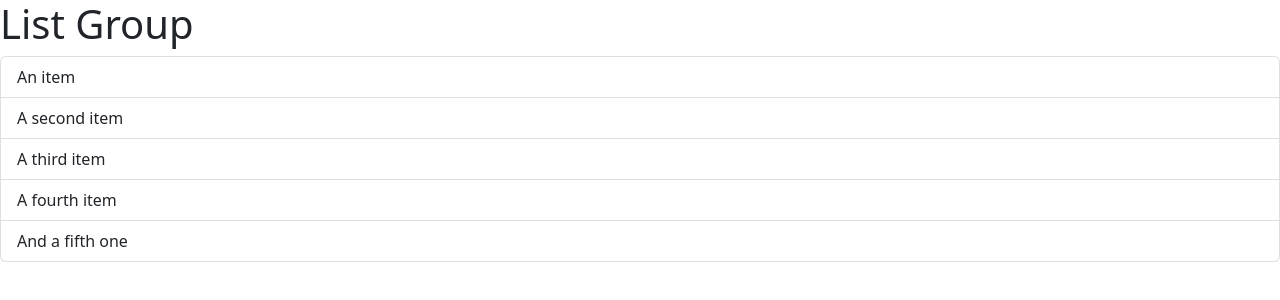
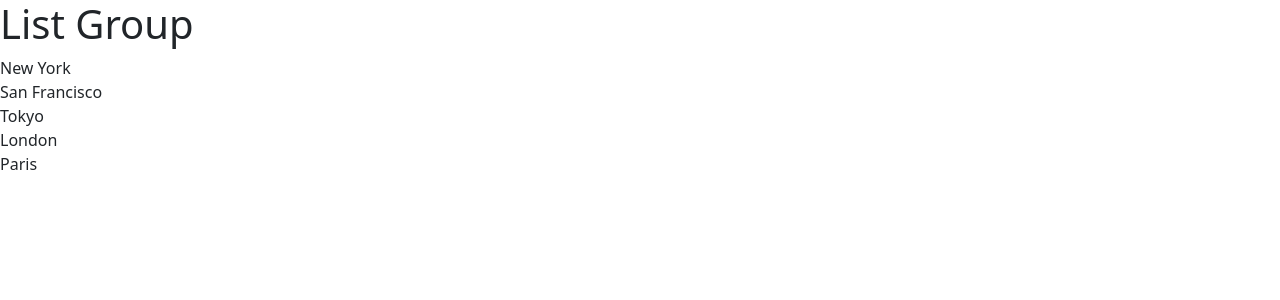
Before and after one commit to olasunkanmiStephen/react-app, a React (Vite) app in the folder react-app/: page / in a window 1280 px wide. Shown: the top 300 px of the page. Built offline with nearby package versions, Linux system fonts and the light colour scheme.

Commit message:
react array

```diff
--- a/react-app/src/Components/ListGroup.tsx
+++ b/react-app/src/Components/ListGroup.tsx
@@ -1,12 +1,18 @@
 function ListGroup() {
+
+    const items = [
+        'New York',
+        'San Francisco',
+        'Tokyo',
+        'London',
+        'Paris'
+    ]
+
     return <>
         <h1>List Group</h1>
         <ul className="list-group">
-            <li className="list-group-item">An item</li>
-            <li className="list-group-item">A second item</li>
-            <li className="list-group-item">A third item</li>
-            <li className="list-group-item">A fourth item</li>
-            <li className="list-group-item">And a fifth one</li>
+
+            {items.map(item => <li> {item} </li>)}
         </ul>
     </>
 }
```
